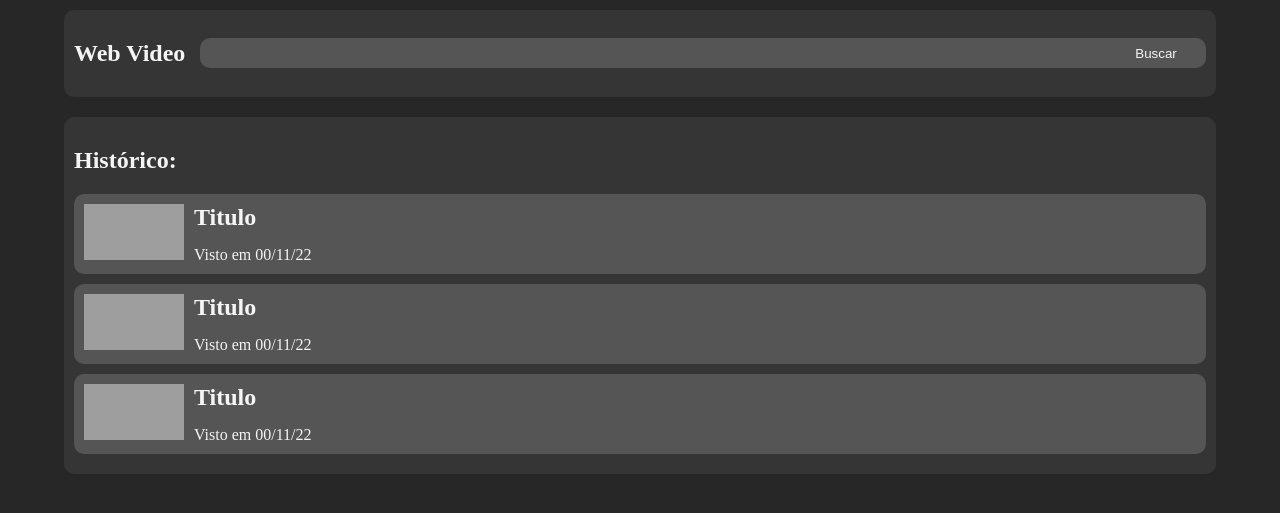
After one commit to LeonardoAndre320/webvideo, a PHP site: page /history in a window 1280 px wide. The commit adds this page. Shown: the top 513 px of the page. Run offline with PHP 8.4, Linux system fonts and the light colour scheme; grey boxes are pictures that could not be loaded.

Commit message:
Adicionado mais paginas e ajustes

```diff
--- /dev/null
+++ b/account/script.js
@@ -0,0 +1 @@
+document.getElementById('lbl_title_page').addEventListener('click',() =>{window.location.assign("/");})
--- /dev/null
+++ b/history/index.php
@@ -0,0 +1,51 @@
+<!DOCTYPE html>
+<html lang="pt-BR">
+
+<head>
+    <meta charset="UTF-8" />
+    <meta name="viewport" content="width=device-width, initial-scale=1.0" />
+
+    <title>Histórico</title>
+
+    <link rel="stylesheet" href="/styles/main.css" />
+    <link rel="stylesheet" href="style.css" />
+</head>
+
+<body>
+
+    <header>
+        <h2 id="lbl_title_page">Web Video</h2>
+
+        <input type="text" id="txt_main_search">
+
+        <button id="btn_main_search">Buscar</button>
+    </header>
+
+    <main>
+        <h2>Histórico:</h2>
+
+        <div class="video_block">
+            <img src="https://picsum.photos/id/237/200/300" class="thumbnail_preview">
+            <h2 class="lbl_title_history">Titulo</h2>
+            <p class="lbl_viewed_on">Visto em 00/11/22</p>
+        </div>
+
+        <div class="video_block">
+            <img src="https://picsum.photos/id/237/200/300" class="thumbnail_preview">
+            <h2 class="lbl_title_history">Titulo</h2>
+            <p class="lbl_viewed_on">Visto em 00/11/22</p>
+        </div>
+
+        <div class="video_block">
+            <img src="https://picsum.photos/id/237/200/300" class="thumbnail_preview">
+            <h2 class="lbl_title_history">Titulo</h2>
+            <p class="lbl_viewed_on">Visto em 00/11/22</p>
+        </div>
+
+
+    </main>
+
+    <script src="script.js"></script>
+</body>
+
+</html>
--- /dev/null
+++ b/history/script.js
@@ -0,0 +1 @@
+document.getElementById('lbl_title_page').addEventListener('click',() =>{window.location.assign("/");})
--- /dev/null
+++ b/history/style.css
@@ -0,0 +1,37 @@
+.video_block {
+    position: relative;
+    background-color: var(--panel_background_color);
+
+    width: calc(100% - 20px);
+
+    padding: 10px;
+    border-radius: 10px;
+    margin: 10px 0;
+
+    cursor: pointer;
+
+    .thumbnail_preview{
+        width: 100px;
+        aspect-ratio: 16/9;
+    }
+
+    .lbl_title_history{
+        position: absolute;
+        left: 120px;
+        top:10px;
+
+        margin: 0;
+    }
+
+    .lbl_viewed_on{
+        position: absolute;
+        left: 120px;
+        bottom: 10px;
+
+        margin: 0;
+    }
+}
+
+.video_block:hover {
+    background-color: var(--panel_background_color_hover);
+}
--- a/index.php
+++ b/index.php
@@ -32,6 +32,10 @@
             <a href="/login/code">login/code</a>
             <br>
             <a href="/player">player</a>
+            <br>
+            <a href="/account">account</a>
+            <br>
+            <a href="/history">history</a>
 
         </div>
 
--- a/login/code/index.php
+++ b/login/code/index.php
@@ -6,7 +6,7 @@
 <head>
     <meta charset="UTF-8">
     <meta name="viewport" content="width=device-width, initial-scale=1.0">
-    <title>Login</title>
+    <title>Code</title>
 
     <link rel="stylesheet" href="/styles/main.css">
     <link rel="stylesheet" href="style.css">
--- a/player/style.css
+++ b/player/style.css
@@ -69,7 +69,7 @@
     .comment_block {
         margin: 10px 0;
 
-        background-color: var(--input_text_background_color);
+        background-color: var(--panel_background_color);
         border-radius: 10px;
 
         padding: 10px;
--- a/styles/components.css
+++ b/styles/components.css
@@ -1,6 +1,5 @@
 a {
     color: inherit;
-
 
     cursor: pointer;
 }
--- a/styles/variables.css
+++ b/styles/variables.css
@@ -1,6 +1,8 @@
 :root {
     --page_background_color: #272727;
     --text_color: whitesmoke;
+    --panel_background_color:#555555;
+    --panel_background_color_hover:#666666;
 
     /* POSITION */
     --general_max_width: 1300px;
```
Also changed, not shown: account/index.php (added, +40 -0 lines), player/index.php (+8 -0 lines), 1 other file.
